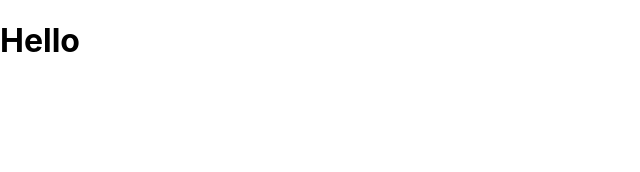
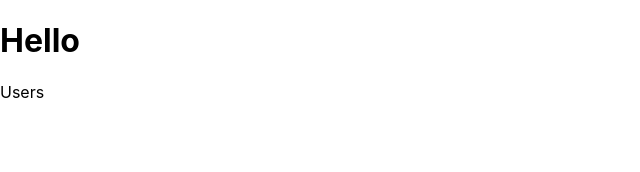
Before and after one commit to sadeghtavakoli/demo-utopiops, a React (Create React App) app: page / in a window 1280 px wide. Shown: the top 172 px of the page, without its empty margins (0-640 px from the left). Built offline with nearby package versions, Linux system fonts and the light colour scheme.

Commit message:
createing Users component

```diff
--- a/src/App.js
+++ b/src/App.js
@@ -1,9 +1,10 @@
-import logo from "./logo.svg";
+import Users from "./components/Users";
 
 function App() {
   return (
     <div className="App">
       <h1>Hello</h1>
+      <Users />
     </div>
   );
 }
--- /dev/null
+++ b/src/components/Users.jsx
@@ -0,0 +1,7 @@
+import React from "react";
+
+function Users(props) {
+  return <div>Users</div>;
+}
+
+export default Users;
```
